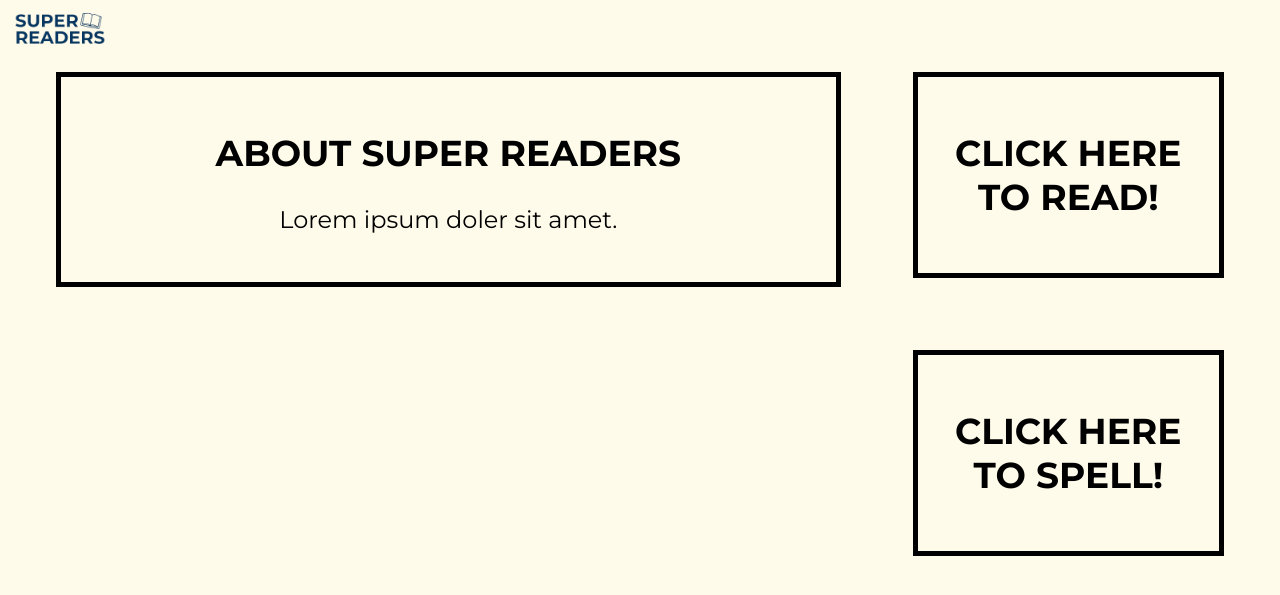
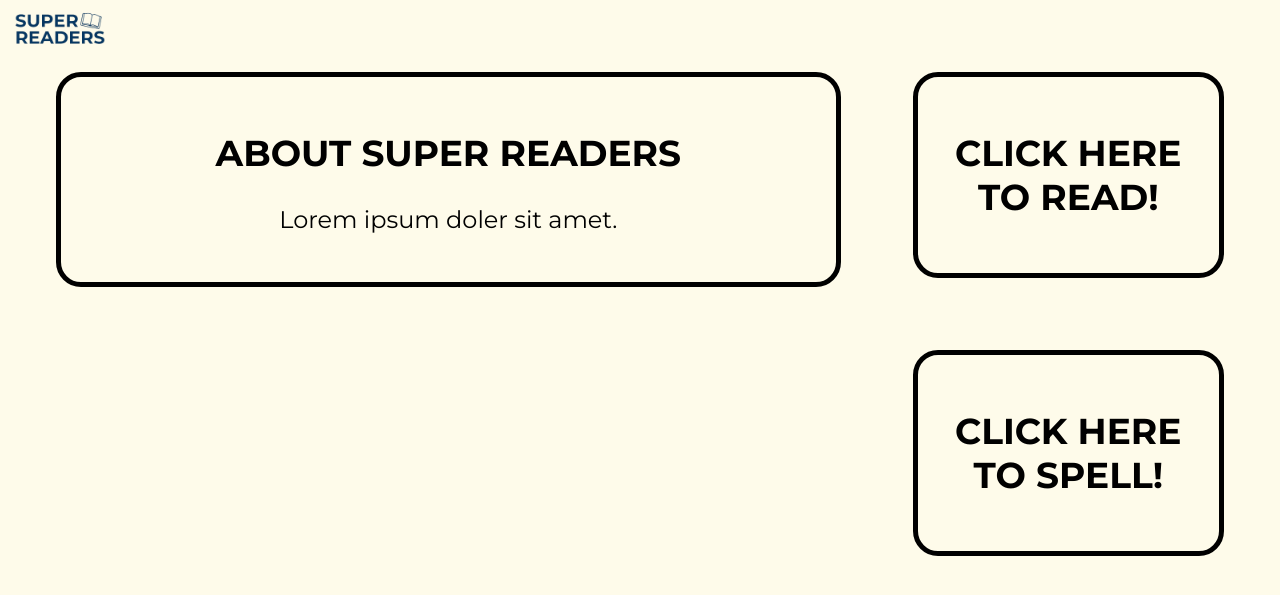
Before and after one commit to linguini1/oec-2024, a Flask app: page / in a window 1280 px wide. Shown: the top 595 px of the page. Run offline with Flask 3, Linux system fonts and the light colour scheme.

Commit message:
Update box corners to be more rounded

```diff
--- a/static/index.css
+++ b/static/index.css
@@ -23,6 +23,7 @@
   padding: 1em;
   font-size: 1.5em;
   text-align: center;
+  border-radius: 25px;
 }
 
 #reading:hover,
```
